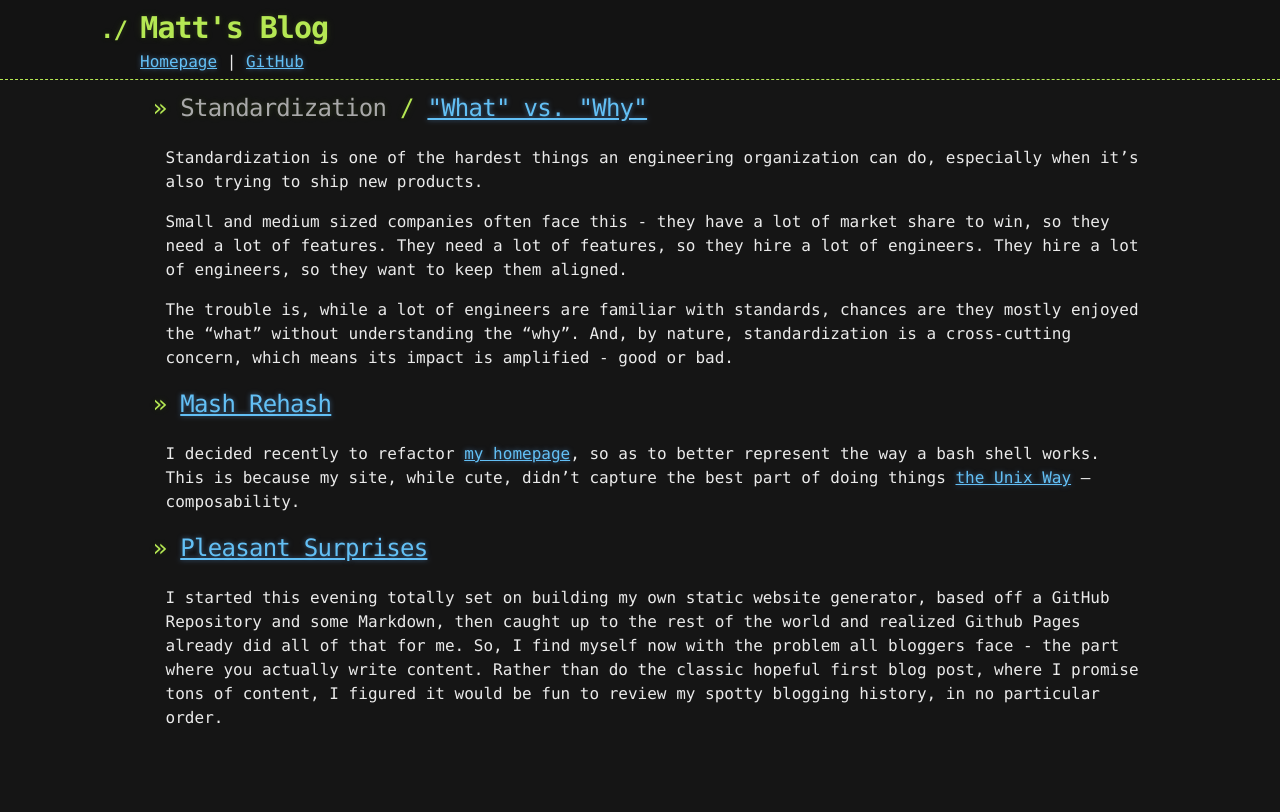
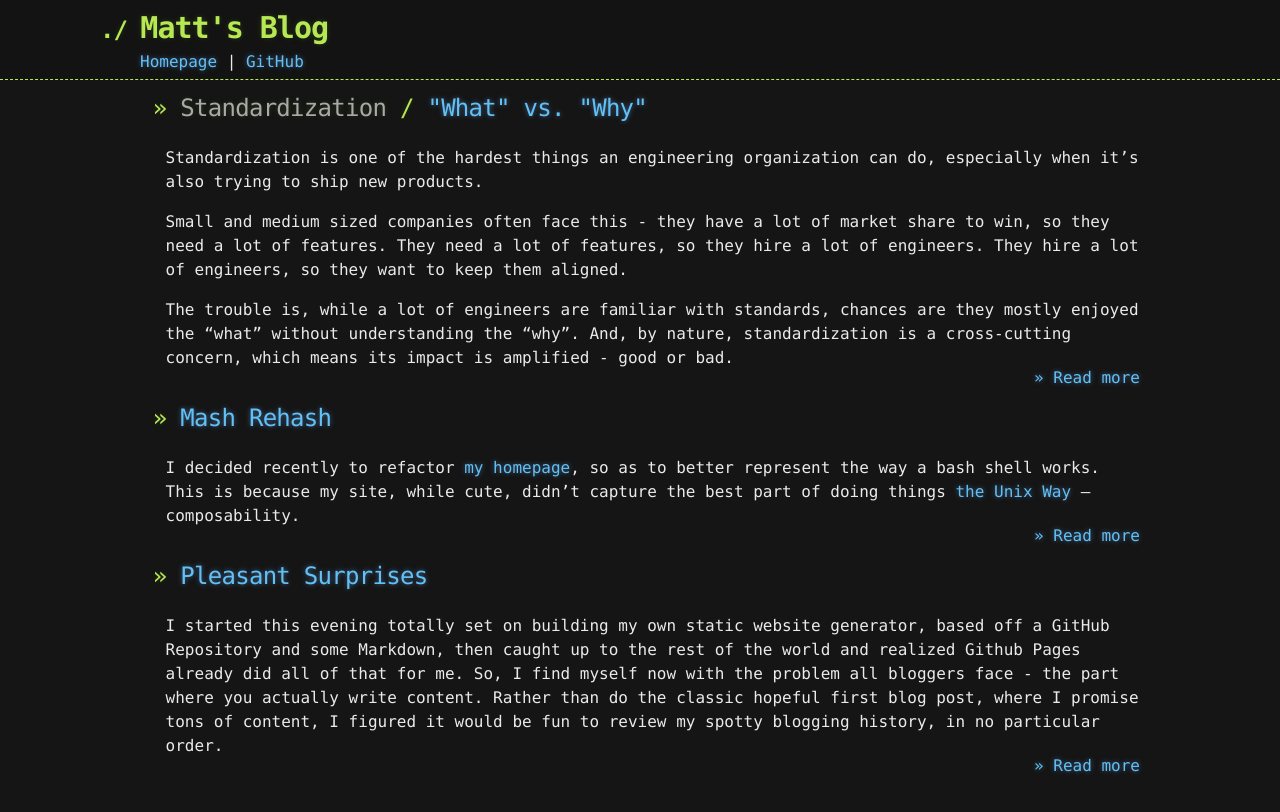
Before and after one commit to conrs/blog, a Jekyll site: the page built from index.html, in a window 1280 px wide. Shown: the top 812 px of the page. Built offline with Jekyll 4.4.1, drawn with Linux system fonts in a browser that asks for light colours.

Commit message:
Read more link

```diff
--- a/_sass/jekyll-theme-hacker.scss
+++ b/_sass/jekyll-theme-hacker.scss
@@ -255,6 +255,7 @@ hr {
 a {
   color: #63c0f5;
   text-shadow: 0 0 5px rgba(104, 182, 255, 0.5);
+  text-decoration: none
 }
 
 /* Clearfix */
--- a/index.html
+++ b/index.html
@@ -11,6 +11,8 @@ title: Blog
       		</span>
       		/
       	{% endif %} <a href="{{ post.url }}">{{ post.title }}</a></h2>
-      <div style="margin-left:1vw;">{{ post.excerpt }}</div>
+			<div style="margin-left:1vw;margin-bottom:30px">
+				{{ post.excerpt }}
+				<a style="float:right;margin-top:-20px" href="{{ post.url }}">» Read more</a></div>
      </div>
   {% endfor %}
```
